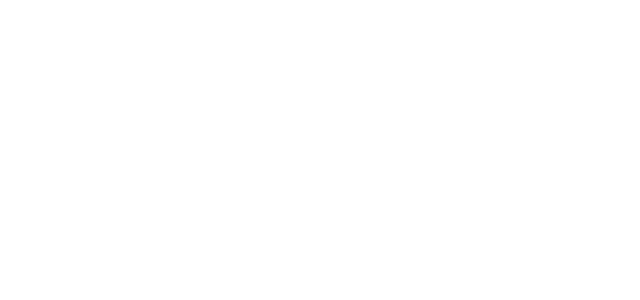
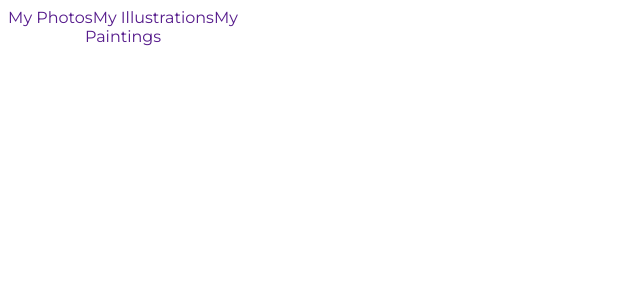
Before and after one commit to 2ndborn/react-challenge, a React (Create React App) app in the folder my-app/: page / in a window 1280 px wide. Shown: the top 300 px of the page, without its empty margins (0-640 px from the left). Built offline with nearby package versions, Linux system fonts and the light colour scheme.

Commit message:
initial commit

```diff
--- a/my-app/package.json
+++ b/my-app/package.json
@@ -6,10 +6,10 @@
     "@testing-library/jest-dom": "^5.14.1",
     "@testing-library/react": "^11.2.7",
     "@testing-library/user-event": "^12.8.3",
-    "axios": "^0.21.4",
+    "axios": "^1.7.2",
     "react": "^17.0.2",
     "react-dom": "^17.0.2",
-    "react-scripts": "4.0.3",
+    "react-scripts": "^5.0.1",
     "web-vitals": "^1.1.2"
   },
   "scripts": {
--- a/my-app/src/App.js
+++ b/my-app/src/App.js
@@ -1,9 +1,11 @@
 import css from './App.module.css';
+import Sidebar from "./components/Sidebar";7
 
 function App() {
   return (
     <div className={css.App}>
       {/* Add your components here */}
+      <Sidebar />
     </div>
   );
 }
--- a/my-app/src/components/Sidebar.js
+++ b/my-app/src/components/Sidebar.js
@@ -0,0 +1,13 @@
+import React from "react";
+
+const Sidebar = () => {
+    return (
+        <div>
+            <a href="" target="_blank">My Photos</a>
+            <a href="" target="_blank">My Illustrations</a>
+            <a href="" target="_blank">My Paintings</a>
+        </div>
+    ) ;
+}
+
+export default Sidebar
```
Also changed, not shown: 1 other file (tests, documents, lock files or other folders).
